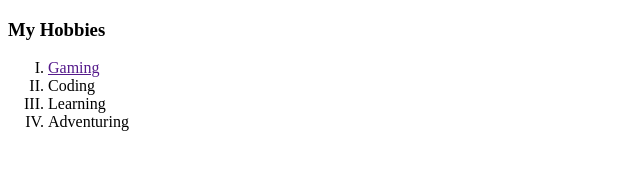
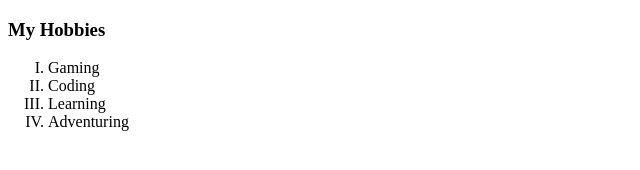
Before and after one commit to bfussell27/cv, a plain HTML site: page hobbies.html in a window 1280 px wide. Shown: the full height of the page, 0-640 px from the left. Drawn offline with Linux system fonts and the light colour scheme.

Commit message:
Update hobbies.html

```diff
--- a/hobbies.html
+++ b/hobbies.html
@@ -9,7 +9,7 @@
 <body>
   <h3>My Hobbies</h3>
   <ol type="I">
-    <li><a href="">Gaming</a></li>
+    <li>Gaming</li>
     <li>Coding</li>
     <li>Learning</li>
     <li>Adventuring</li>
```
